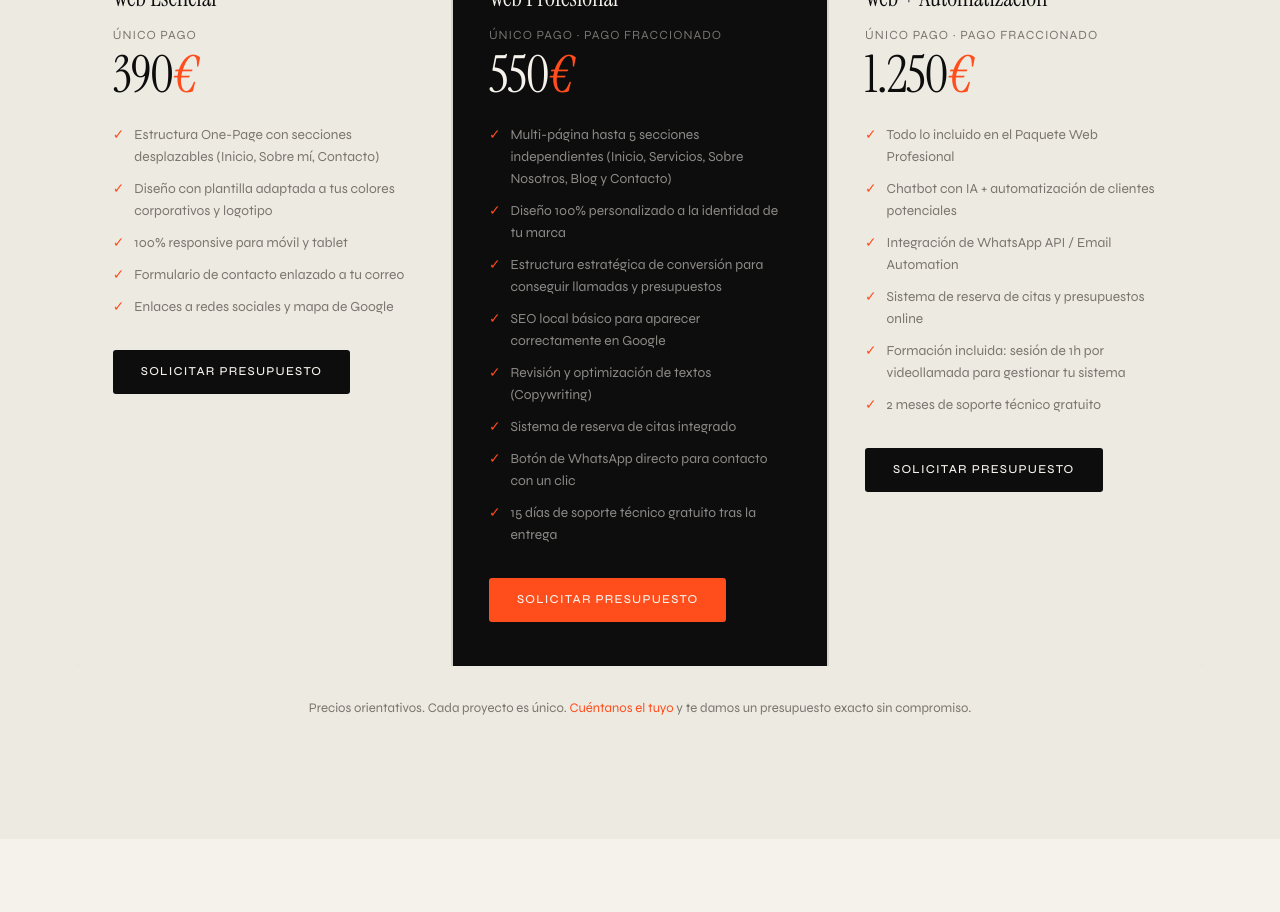
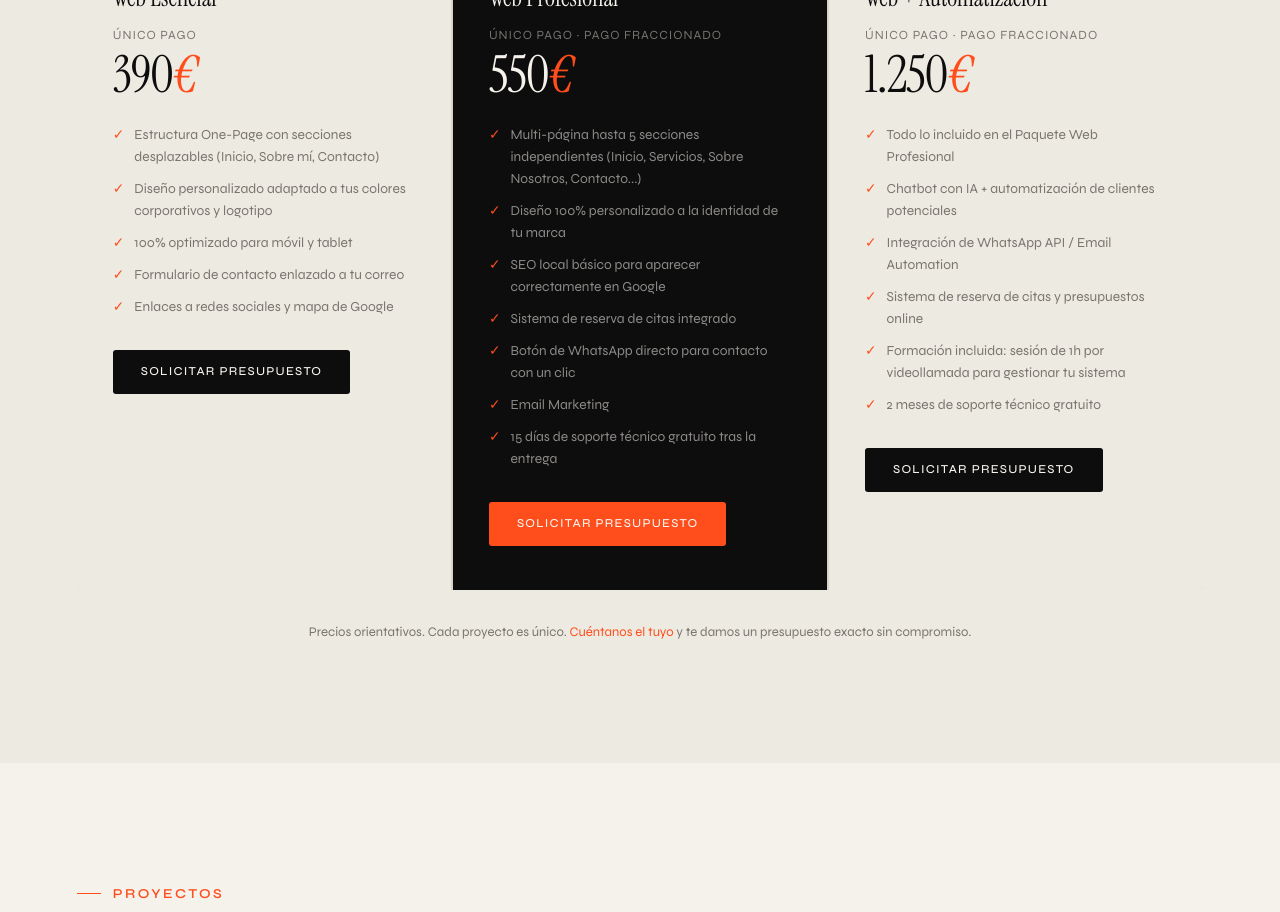
Before and after one commit to danielzhrod/elevon, a Next.js app: page / in a window 1280 px wide. Shown: the part 2240-3152 px from the top of the page. Built offline with nearby package versions, Linux system fonts and the light colour scheme; no server answers.

Commit message:
Precios: ajustes textos todos los paquetes

```diff
--- a/components/Precios.jsx
+++ b/components/Precios.jsx
@@ -7,8 +7,8 @@ export default function Precios() {
       valor: <>390<em>€</em></>,
       items: [
         'Estructura One-Page con secciones desplazables (Inicio, Sobre mí, Contacto)',
-        'Diseño con plantilla adaptada a tus colores corporativos y logotipo',
-        '100% responsive para móvil y tablet',
+        'Diseño personalizado adaptado a tus colores corporativos y logotipo',
+        '100% optimizado para móvil y tablet',
         'Formulario de contacto enlazado a tu correo',
         'Enlaces a redes sociales y mapa de Google',
       ],
@@ -21,13 +21,12 @@ export default function Precios() {
       desde: 'Único pago · Pago fraccionado',
       valor: <>550<em>€</em></>,
       items: [
-        'Multi-página hasta 5 secciones independientes (Inicio, Servicios, Sobre Nosotros, Blog y Contacto)',
+        'Multi-página hasta 5 secciones independientes (Inicio, Servicios, Sobre Nosotros, Contacto...)',
         'Diseño 100% personalizado a la identidad de tu marca',
-        'Estructura estratégica de conversión para conseguir llamadas y presupuestos',
         'SEO local básico para aparecer correctamente en Google',
-        'Revisión y optimización de textos (Copywriting)',
         'Sistema de reserva de citas integrado',
         'Botón de WhatsApp directo para contacto con un clic',
+        'Email Marketing',
         '15 días de soporte técnico gratuito tras la entrega',
       ],
       cta: 'Solicitar presupuesto',
```
